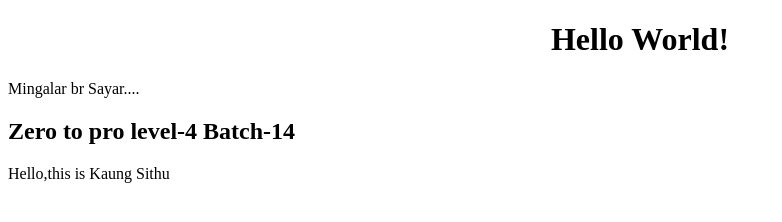
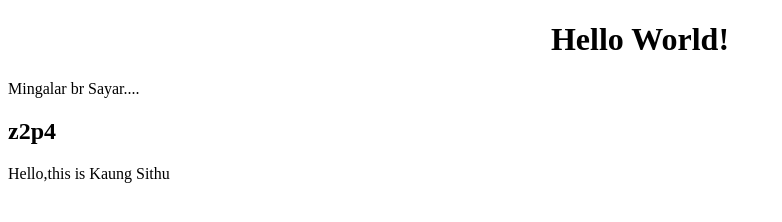
Before and after one commit to kaung22/kaung22.github.io, a plain HTML site: page HTML/index.html in a window 1280 px wide. Shown: the whole page, without its empty margins (0-782 px from the left). Drawn offline with Linux system fonts and the light colour scheme.

Commit message:
HTML Day-1

```diff
--- a/HTML/index.html
+++ b/HTML/index.html
@@ -13,7 +13,7 @@
     <div>
         <div>
             <span>
-                <h2>Zero to pro level-4 Batch-14</h2>
+                <h2>z2p4</h2>
                 <p class="p-class">Hello,this is Kaung Sithu</p>
             </span>
         </div>
```
